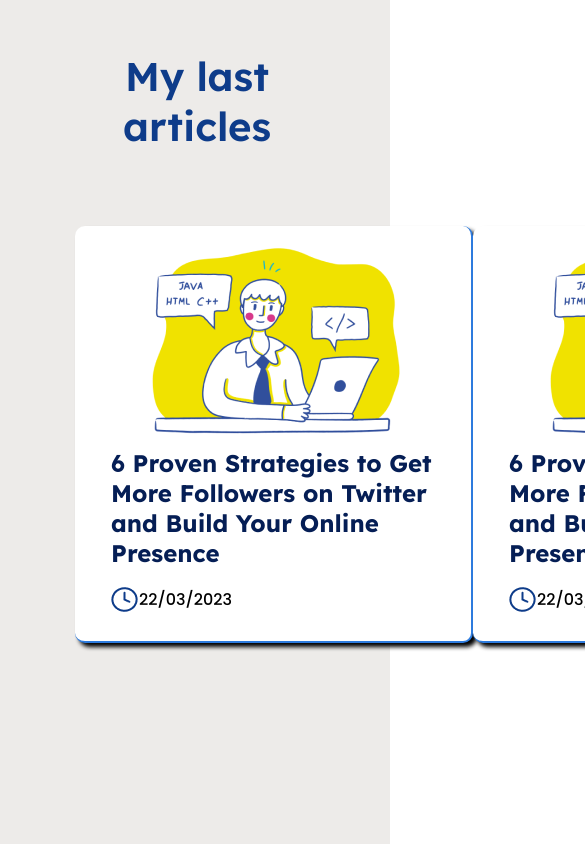
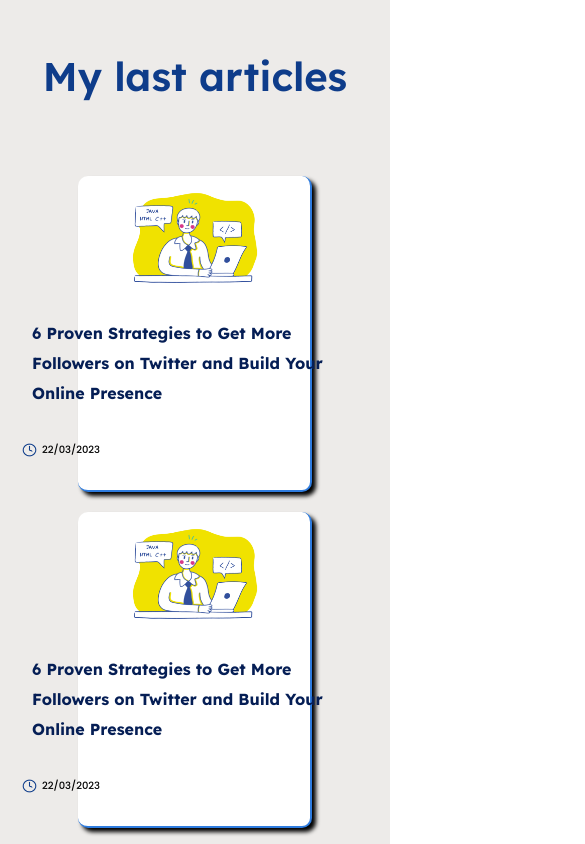
Before and after one commit to PoladEziz/Task-9, a plain HTML site: page page 4/index.html in a window 390 px wide. Shown: the top 844 px of the page, 585 px wide, since content can reach past the window. Drawn offline with Linux system fonts and the light colour scheme.

Commit message:
New tasks

```diff
--- a/page 3/index.css
+++ b/page 3/index.css
@@ -1,4 +1,5 @@
 @import url('https://fonts.googleapis.com/css2?family=Lexend:wght@600&display=swap');
+
 * {
     padding: 0;
     margin: 0;
@@ -8,17 +9,33 @@
 .main {
     width: 100%;
     min-height: 100vh;
-    padding: 45px 74px 44px 68px;
+    padding: 0 74px 0 68px;
+
     display: flex;
     justify-content: space-between;
+    align-items: center;
 }
 
 h1 {
+    margin-bottom: 43px;
+
     font-family: 'Lexend';
     font-style: normal;
     font-weight: 600;
     font-size: 40px;
     line-height: 50px;
-    margin-bottom: 43px;
     color: #0E3C8A;
 }
+
+.person-img {
+    width: 460px;
+    height: 494px;
+}
+
+@media only screen and (max-width: 1024px) {
+    .main{
+        flex-direction: column;
+        align-items: center;
+        gap: 50px;
+    }
+}
--- a/page 4/index.css
+++ b/page 4/index.css
@@ -30,8 +30,11 @@ ul{
 }
 
 ul li {
-    width: 398px;
+    width: 30%;
     padding-top: 12px;
+    padding-bottom: 28px;
+    padding-left: 20px ;
+    padding-right: 20px;
     list-style-type: none;
     background: #FFFFFF;
     border-width: 0px 2px 2px 0px;
@@ -54,13 +57,14 @@ ul li p {
     font-weight: 700;
     font-size: 24px;
     line-height: 30px;
-    margin: auto;
     color: #051E55;
 }
 
 .clock-photo {
     width: 29px;
     height: 27px;
+    margin-right: 10px;
+
 }
 
 .date-text {
@@ -73,6 +77,60 @@ ul li p {
 }
 
 .date{
+    margin-top: 17px;
     display: flex;
-    margin: 18px 222px 28px 35px;
+    align-items: center;
 }
+
+@media only screen and (max-width: 1024px) {
+
+.main{
+    padding: 51px 0 97px 0;
+}
+
+ul{
+    flex-direction: column;
+    gap: 40px;
+}
+
+ul li{
+    width: 60%;
+    margin: auto;
+
+    display: flex;
+    flex-direction: column;
+    align-items: center;
+    gap: 30px;
+}
+
+.date{
+    margin-top: 0;
+}
+
+}
+
+@media only screen and (max-width: 635px) {
+
+    ul{
+        gap: 20px;
+    }
+
+    ul li img {
+        width: 200px;
+        height: 100px;
+    }
+
+    ul li p{
+        font-size: 16px;
+    }
+
+    .clock-photo{
+        width: 15px;
+        height: 14px;
+        margin-right: 5px;
+    }
+
+    .date-text{
+        font-size: 10px;
+    }
+}
--- /dev/null
+++ b/page 5/index.css
@@ -0,0 +1,79 @@
+@import url('https://fonts.googleapis.com/css2?family=Lexend:wght@600&family=Poppins&display=swap');
+
+* {
+    padding: 0;
+    margin: 0;
+    box-sizing: border-box;
+}
+
+.main {
+    width: 100%;
+    height: 100vh;
+    padding: 63px 39px 82px 39px;
+}
+
+h1 {
+    text-align: center;
+    color: #0E3C8A;
+    margin-bottom: 57px;
+
+    font-family: 'Lexend';
+    font-style: normal;
+    font-weight: 600;
+    font-size: 40px;
+    line-height: 50px;
+}
+
+ul {
+    width: 100%;
+
+    display: flex;
+    justify-content: space-between;
+}
+
+ul li {
+    width: 23%;
+    list-style-type: none;
+    border-width: 1px 2px 2px 1px;
+    border-style: solid;
+    border-color: #EBDBDB;
+    filter: drop-shadow(4px 4px 4px rgba(0, 0, 0, 0.25)) drop-shadow(4px 7px 7px rgba(237, 235, 233, 0.35));
+    border-radius: 10px;
+}
+
+img {
+    width: 100%;
+}
+
+h2 {
+    margin-bottom: 35px;
+    color: #2E7CDF;
+
+    font-family: 'Lexend';
+    font-style: normal;
+    font-weight: 600;
+    font-size: 36px;
+    line-height: 45px;
+}
+
+.text {
+    padding: 0 27px 48px 27px;
+}
+
+p {
+    font-family: 'Poppins';
+    font-style: normal;
+    font-weight: 400;
+    font-size: 24px;
+    line-height: 36px;
+}
+
+.text-1{
+    margin-top: 35px;
+    padding: 0 27px 48px 27px;
+}
+
+.text-2{
+    margin-top: 25px;
+    padding: 0 27px 48px 27px;
+}
--- /dev/null
+++ b/page 6/index.css
@@ -0,0 +1,103 @@
+@import url('https://fonts.googleapis.com/css2?family=Lexend+Deca:wght@800&family=Lexend:wght@500&family=Roboto:wght@500&display=swap');
+
+* {
+    padding: 0;
+    margin: 0;
+    box-sizing: border-box;
+}
+
+.main {
+    width: 100%;
+    min-height: 100vh;
+}
+
+nav {
+    width: 100%;
+    padding: 20px 71px 20px 63px;
+
+    display: flex;
+    justify-content: space-between;
+}
+
+ul {
+    display: flex;
+    align-items: center;
+}
+
+ul li {
+    margin-left: 40px;
+    list-style-type: none;
+}
+
+a {
+    text-transform: uppercase;
+    color: #051E55;
+    font-family: 'Lexend';
+    font-style: normal;
+    font-weight: 500;
+    font-size: 24px;
+    line-height: 30px;
+}
+
+.center {
+    width: 100%;
+    height: 90vh;
+    padding: 0 217px 0 72px;
+    background: rgba(203, 197, 193, 0.35);
+    display: flex;
+    align-items: center;
+    justify-content: space-between;
+}
+
+h1 {
+    color: #0E3C8A;
+    text-shadow: 0px 4px 4px rgba(0, 0, 0, 0.25);
+    margin-bottom: 30px;
+
+    font-family: 'Lexend Deca';
+    font-style: normal;
+    font-weight: 800;
+    font-size: 64px;
+    line-height: 80px;
+}
+
+
+p {
+    font-family: 'Roboto';
+    font-style: normal;
+    font-weight: 500;
+    font-size: 40px;
+    line-height: 47px;
+    margin-bottom: 30px;
+}
+
+.contacts-btn {
+    padding: 15px 40px;
+    background: #2E7CDF;
+    border: none;
+    border-radius: 5px;
+    color: white;
+    margin-right: 55px;
+}
+
+.contacts-btn-a {
+    font-family: 'Roboto';
+    font-style: normal;
+    font-weight: 500;
+    font-size: 24px;
+    line-height: 28px;
+    color: white;
+}
+
+.resume-btn {
+    padding: 15px 40px;
+    font-family: 'Roboto';
+    font-style: normal;
+    font-weight: 500;
+    font-size: 24px;
+    line-height: 28px;
+    color: #2E7CDF;
+    border: none;
+    border: 1px solid #2E7CDF;
+    border-radius: 5px;
+}
--- /dev/null
+++ b/task 14/index.css
@@ -0,0 +1,66 @@
+@import url('https://fonts.googleapis.com/css2?family=Lexend:wght@600&family=Poppins&display=swap');
+
+* {
+    margin: 0;
+    padding: 0;
+    box-sizing: border-box;
+}
+
+.main {
+    width: 100%;
+    padding: 63px 74px 63px 53px;
+    display: flex;
+    justify-content: space-between;
+    align-items: center;
+}
+
+img {
+    width: 467px;
+    height: 512px;
+    margin-right: 68px;
+}
+
+h1 {
+    margin-bottom: 80px;
+    font-family: 'Lexend';
+    font-style: normal;
+    font-weight: 600;
+    font-size: 40px;
+    line-height: 50px;
+    color: #0E3C8A;
+
+}
+
+p {
+    font-family: 'Poppins';
+    font-style: normal;
+    font-weight: 400;
+    font-size: 24px;
+    line-height: 36px;
+    color: #23201E;
+    margin-bottom: 72px;
+}
+
+button {
+    border: none;
+    padding: 15px 40px;
+    background: #2E7CDF;
+    border-radius: 5px;
+    color: #FFFFFF;
+
+    font-family: 'Roboto';
+    font-style: normal;
+    font-weight: 500;
+    font-size: 24px;
+    line-height: 28px;
+}
+
+@media screen and (max-width:768px) {
+    .main{
+        flex-direction: column;
+    }
+    img{
+        width: 100px;
+        height: 100px;
+    }
+}
```
Also changed, not shown: page 3/index.html (+2 -2 lines), page 4/index.html (+0 -1 lines), page 5/index.html (added, +49 -0 lines), page 6/index.html (added, +45 -0 lines), task 14/index.html (added, +20 -0 lines), page 5/Images/Desktop computer with headset.png (added), page 5/Images/Web design.png (added), page 5/Images/mobile banking transaction.png (added), page 5/Images/world web icon.png (added), page 6/Images/3-36340_3d-alphabet-a-to-z-letters-png-slope 1.svg (added), page 6/Images/ReadyPlayerMe-Avatar 1.svg (added), task 14/Images/me-icon-21 1.svg (added).
